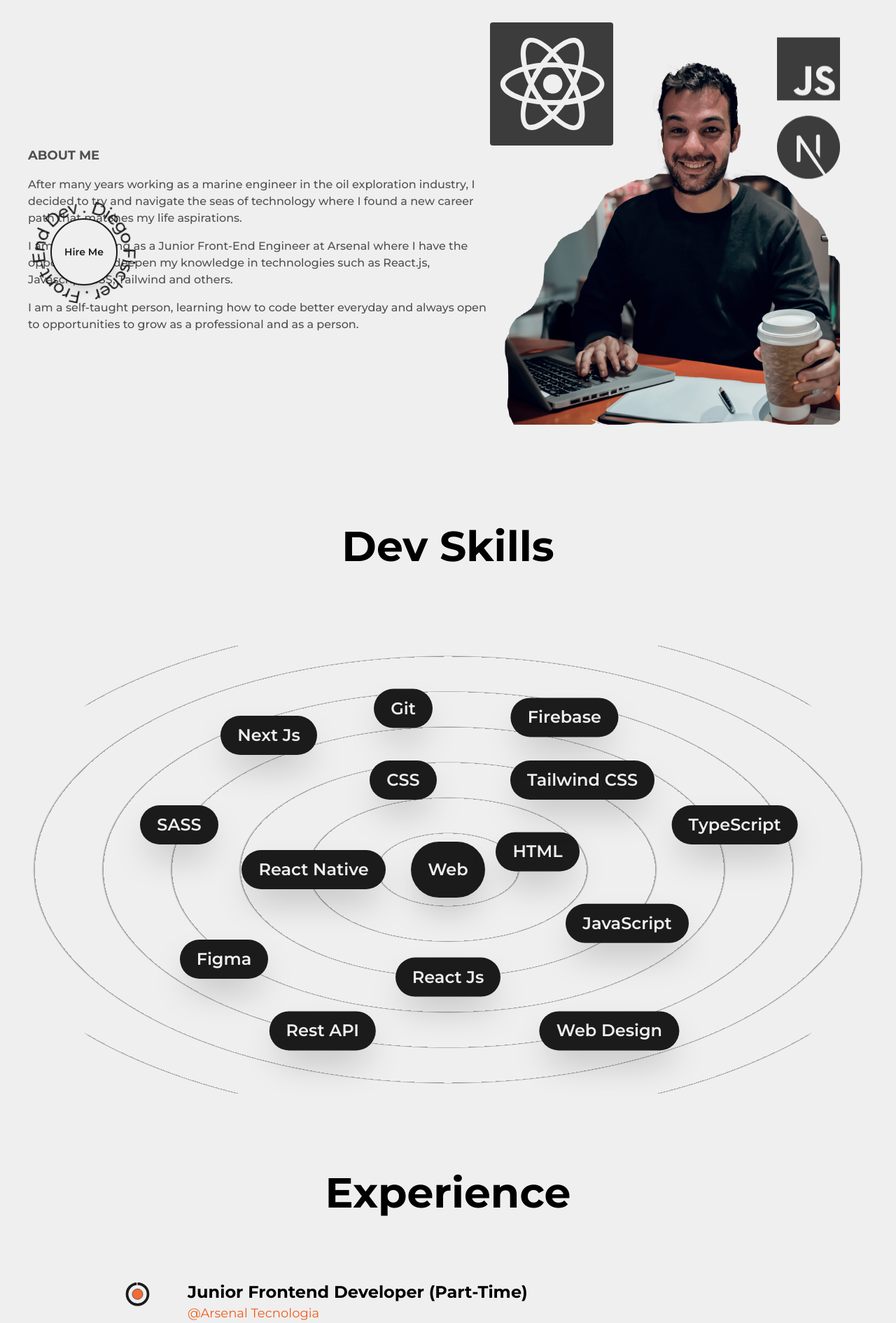
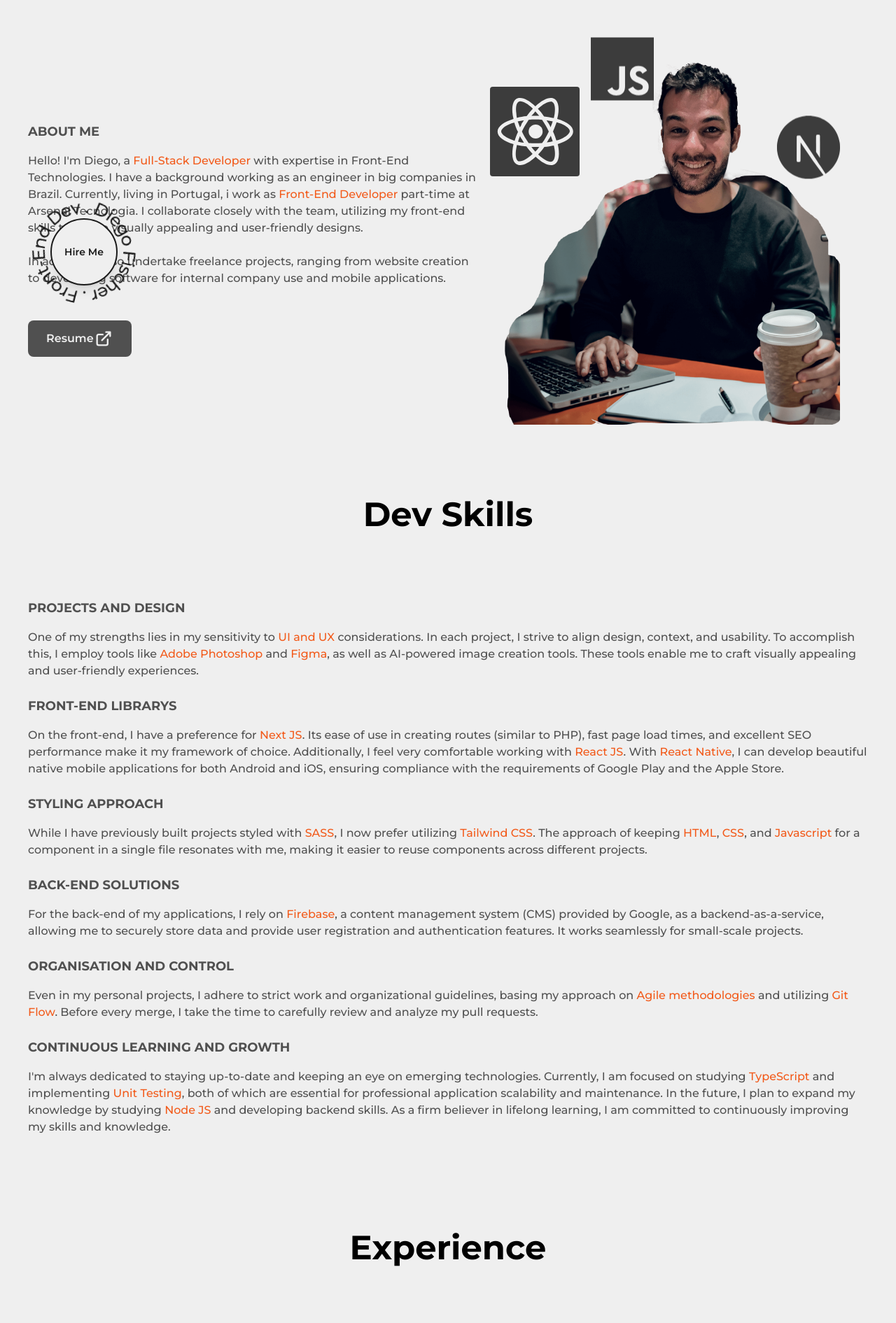
Before and after one commit to DiegoFischerDev/MyPotifolio-Next-Tailwind, a Next.js app: page /about in a window 1280 px wide. Shown: the part 320-2211 px from the top of the page at 70% size. Built offline with nearby package versions, Linux system fonts and the light colour scheme.

Commit message:
add copywrites

```diff
--- a/src/app/about/page.js
+++ b/src/app/about/page.js
@@ -6,7 +6,7 @@ import Skill from '@/components/Skill';
 import Experience from '@/components/Experience';
 import Education from '@/components/Education';
 import TransitionEffect from '@/components/TransitionEffect';
-import { JavascriptIcon, NextIcon, ReactIcon } from '@/components/Icons';
+import { JavascriptIcon, LinkArrow, NextIcon, ReactIcon } from '@/components/Icons';
 
 export const metadata = {
   title: 'About'
@@ -23,7 +23,7 @@ export default function about() {
       <AnimatedText text="Passion Fuels Purpose!" className="mt-20 mobile:mt-5 mb-32 pl-8 tablet:pl-0 desktop:mb-24 mobile:mb-16" />
 
 
-      <div className='flex items-center w-full max-w-[1200px] desktop:flex-col'>
+      <div className='flex items-center w-full max-w-[1200px] desktop:flex-col mb-10'>
 
         <div className='hidden desktop:inline grayscale-[30%] max-w-[500px] h-auto mr-10 desktop:mr-0 desktop:flex-col desktop:mb-10 relative'>
           <Image src={profileImg}
@@ -36,28 +36,28 @@ export default function about() {
 
           <div className='w-full flex items-center justify-between flex-wrap'>
             <NextIcon className="w-[18%] dark:fill-light fill-black/75 animate-pulseThree absolute top-44 left-0 -z-10" />
-            <div className='dark:bg-light bg-black/75 rounded animate-pulseTwo absolute top-0 left-0 -z-10'>
-              <ReactIcon className="w-44 dark:fill-dark fill-light " />
+            <div className='dark:bg-light bg-black/75 rounded animate-pulseTwo absolute top-0 left-10 -z-10'>
+              <ReactIcon className="w-28 dark:fill-dark fill-light " />
             </div>
-            <JavascriptIcon className="w-[28%] dark:fill-light fill-black/75 animate-pulseOne absolute top-0 right-0 -z-10" />
+            <JavascriptIcon className="w-[18%] dark:fill-light fill-black/75 animate-pulseOne absolute top-0 right-0 -z-10" />
 
           </div>
         </div>
 
 
-        <div className='w-full h-[100%] tablet:ml-0 flex flex-col items-start justify-center text-dark/75 dark:text-light/75 max-w-[900px]'>
+        <div className='w-full h-[100%] mr-5 tablet:mr-0 flex flex-col items-start justify-center text-dark/75 dark:text-light/75 max-w-[900px]'>
 
           <h2 className='mb-4 text-lg font-bold uppercase '>About me</h2>
 
-          <p className='font-medium'>
-            After many years working as a marine engineer in the oil exploration industry, I decided to try and navigate the seas of technology where I found a new career path that matches my life aspirations.
+          <p className='font-medium mb-6'>
+          Hello! I'm Diego, a <span className='text-primary dark:text-primaryDark'>Full-Stack Developer</span> with expertise in Front-End Technologies. I have a background working as an engineer in big companies in Brazil. Currently, living in Portugal, i work as <span className='text-primary dark:text-primaryDark'>Front-End Developer</span> part-time at Arsenal Tecnologia. I collaborate closely with the team, utilizing my front-end skills to create visually appealing and user-friendly designs.<br/><br/>In addition, I also undertake freelance projects, ranging from website creation to developing software for internal company use and mobile applications.
           </p>
-          <p className='font-medium my-4'>
-            I am now working as a Junior Front-End Engineer at Arsenal where I have the opportunity to deepen my knowledge in technologies such as React.js, Javascript, CSS, Tailwind and others.
-          </p>
-          <p className='font-medium'>
-            I am a self-taught person, learning how to code better everyday and always open to opportunities to grow as a professional and as a person.
-          </p>
+
+          <div className="self-start tablet:self-center">
+            <a href="/ResumeDiegoFischer.pdf" target={"_blank"} download={true}
+              className="flex mt-6 items-center bg-dark/75 text-light p-2.5 px-6 rounded-lg font-semibold border-2 border-solid border-transparent hover:bg-light/75 hover:text-dark hover:border-dark dark:bg-light/75 dark:text-dark dark:hover:bg-dark/75 dark:hover:text-light dark:hover:border-light">Resume <LinkArrow /></a>
+          </div>
+
         </div>
 
         <div className='desktop:hidden grayscale-[30%] max-w-[500px] h-auto mr-10 desktop:mr-0 desktop:flex-col desktop:mb-10 relative'>
@@ -70,18 +70,59 @@ export default function about() {
 
           <div className='w-full flex items-center justify-between flex-wrap'>
             <NextIcon className="w-[18%] dark:fill-light fill-black/75 animate-pulseOne absolute top-28 right-0 -z-10" />
-            <div className='dark:bg-light bg-black/75 rounded animate-pulseTwo absolute top-0 left-0 -z-10'>
-              <ReactIcon className="w-44 tablet:w-36 mobile:w-20 dark:fill-dark fill-light " />
+            <div className='dark:bg-light bg-black/75 rounded animate-pulseTwo absolute top-20 left-0 -z-10'>
+              <ReactIcon className="w-32 tablet:w-36 mobile:w-20 dark:fill-dark fill-light " />
             </div>
-            <JavascriptIcon className="w-[18%] dark:fill-light fill-black/75 animate-pulseThree absolute top-0 right-0 -z-10" />
+            <JavascriptIcon className="w-[18%] dark:fill-light fill-black/75 animate-pulseThree absolute top-0 left-36 -z-10" />
           </div>
         </div>
 
       </div>
 
+      <h2 className='mt-16 font-bold text-5xl desktop:text-5xl tablet:text-4xl mobile:text-3xl mb-24 tablet:mb-20 mobile:mb-14 w-full text-center'>Dev Skills</h2>
+
+      <div className='w-full max-w-[1200px] desktop:max-w-[900px] text-dark/75 dark:text-light/75'>
+
+        <h2 className='mb-4 text-lg font-bold uppercase '>Projects and design</h2>
+
+        <p className='font-medium mb-6'>
+          One of my strengths lies in my sensitivity to <span className='text-primary dark:text-primaryDark'>UI and UX</span> considerations. In each project, I strive to align design, context, and usability. To accomplish this, I employ tools like <span className='text-primary dark:text-primaryDark'>Adobe Photoshop</span> and <span className='text-primary dark:text-primaryDark'>Figma</span>, as well as AI-powered image creation tools. These tools enable me to craft visually appealing and user-friendly experiences.
+        </p>
+
+        <h2 className='mb-4 text-lg font-bold uppercase '>Front-End Librarys</h2>
+
+        <p className='font-medium mb-6'>
+          On the front-end, I have a preference for <span className='text-primary dark:text-primaryDark'>Next JS</span>. Its ease of use in creating routes (similar to PHP), fast page load times, and excellent SEO performance make it my framework of choice. Additionally, I feel very comfortable working with <span className='text-primary dark:text-primaryDark'>React JS</span>. With <span className='text-primary dark:text-primaryDark'>React Native</span>, I can develop beautiful native mobile applications for both Android and iOS, ensuring compliance with the requirements of Google Play and the Apple Store.
+        </p>
+
+        <h2 className='mb-4 text-lg font-bold uppercase '>Styling Approach</h2>
+
+        <p className='font-medium mb-6'>
+          While I have previously built projects styled with <span className='text-primary dark:text-primaryDark'>SASS</span>, I now prefer utilizing <span className='text-primary dark:text-primaryDark'>Tailwind CSS</span>. The approach of keeping <span className='text-primary dark:text-primaryDark'>HTML</span>, <span className='text-primary dark:text-primaryDark'>CSS</span>, and <span className='text-primary dark:text-primaryDark'>Javascript</span> for a component in a single file resonates with me, making it easier to reuse components across different projects.
+        </p>
+
+        <h2 className='mb-4 text-lg font-bold uppercase '>Back-End Solutions</h2>
+
+        <p className='font-medium mb-6'>
+          For the back-end of my applications, I rely on <span className='text-primary dark:text-primaryDark'>Firebase</span>, a content management system (CMS) provided by Google, as a backend-as-a-service, allowing me to securely store data and provide user registration and authentication features. It works seamlessly for small-scale projects.
+        </p>
+
+        <h2 className='mb-4 text-lg font-bold uppercase '>organisation and control</h2>
+
+        <p className='font-medium mb-6'>
+          Even in my personal projects, I adhere to strict work and organizational guidelines, basing my approach on <span className='text-primary dark:text-primaryDark'>Agile methodologies</span> and utilizing <span className='text-primary dark:text-primaryDark'>Git Flow</span>. Before every merge, I take the time to carefully review and analyze my pull requests.
+        </p>
+
+        <h2 className='mb-4 text-lg font-bold uppercase '>Continuous Learning and Growth</h2>
+
+        <p className='font-medium mb-6'>
+          I'm always dedicated to staying up-to-date and keeping an eye on emerging technologies. Currently, I am focused on studying <span className='text-primary dark:text-primaryDark'>TypeScript</span> and implementing <span className='text-primary dark:text-primaryDark'>Unit Testing</span>, both of which are essential for professional application scalability and maintenance. In the future, I plan to expand my knowledge by studying <span className='text-primary dark:text-primaryDark'>Node JS</span> and developing backend skills. As a firm believer in lifelong learning, I am committed to continuously improving my skills and knowledge.
+        </p>
+      </div>
 
 
-      <div className="w-full">
+
+      {/* <div className="w-full">
         <h2 className="font-bold text-6xl desktop:text-5xl tablet:text-4xl mobile:text-3xl mt-36 desktop:mt-20 tablet:mt-16 mb-28 tablet:mb-24 mobile:mb-20 w-full text-center">Dev Skills</h2>
         <div className="w-full h-[50vw] relative flex items-center rounded-full justify-center bg-circularLight dark:bg-circularDark desktop:bg-circularLightLg desktop:dark:bg-circularDarkLg tablet:bg-circularLightMd tablet:dark:bg-circularDarkMd mobile:bg-circularLightSm mobile:dark:bg-circularDarkSm">
 
@@ -102,7 +143,9 @@ export default function about() {
           <Skill name="Rest API" x="-14vw" y="18vw" />
 
         </div>
-      </div>
+      </div> */}
+
+
       <Experience />
       <Education />
     </main>
--- a/src/app/contact/page.js
+++ b/src/app/contact/page.js
@@ -21,6 +21,8 @@ export default function contact() {
 
       <ContactForm />
 
+      <h3 className="mt-10 max-w-[1000px] text-center">Thank you for visiting my portfolio page, and I look forward to connecting with you for exciting opportunities and collaborations. Feel free to reach out and explore how we can work together to bring innovative ideas to life.</h3>
+
       <div className="flex items-center w-full justify-center">
         <div className="flex items-center justify-center mt-10 w-[650px] mobile:w-fit mobile:flex-col mobile:items-start mobile:justify-between h-[50px] tablet:text-sm">
           <p className="mr-12"><span className="text-primary dark:text-primaryDark font-semibold mr-3">Fone:</span>+351 927 398 547</p>
--- a/src/app/page.js
+++ b/src/app/page.js
@@ -2,7 +2,6 @@ import Image from "next/image";
 import bgSectionHome from "../../public/images/bgSectionHome.png"
 import AnimatedText from "@/components/AnimatedText";
 import Link from "next/link";
-import { LinkArrow } from "@/components/Icons";
 import LightBulb from "@/components/LightBulb";
 import TransitionEffect from "@/components/TransitionEffect";
 
@@ -27,13 +26,24 @@ export default function Home() {
 
         <div className="w-1/2 flex flex-col items-center text-left tablet:w-full">
           <AnimatedText text="Turning Vision Into Reality With Code And Design." className="text-left tablet:hidden" />
-          <p className="my-4 mr-6 text-base font-medium relative">
-            As a skilled front-end developer, I am dedicated to turning ideas into innovative web applications.
-            Explore my latest projects showcasing my expertise in React.js and web development.
+          <p className="my-6 mr-6 text-base font-medium">
+            Welcome to my personal portfolio page! I'm a full-stack developer with a passion for creating testable and scalable applications from end-to-end.<br/><br/>
+            Explore my latest projects showcasing my expertise in web development.
           </p>
-          <div className="self-start mt-2 tablet:self-center">
-            <a href="/ResumeDiegoFischer.pdf" target={"_blank"} download={true}
-              className="flex mb-4 items-center bg-dark text-light p-2.5 px-6 rounded-lg font-semibold border-2 border-solid border-transparent hover:bg-light hover:text-dark hover:border-dark dark:bg-light dark:text-dark dark:hover:bg-dark dark:hover:text-light dark:hover:border-light">Resume <LinkArrow /></a>
+          <div className="flex w-full items-center justify-start">
+            <div className="self-start tablet:self-center">
+              <Link href="/about"
+                className="flex mb-4 items-center bg-dark text-light p-2.5 px-6 tablet:px-4 mobile:px-2 tablet:text-base mobile:text-base rounded-lg font-semibold border-2 border-solid border-transparent hover:bg-light hover:text-dark hover:border-dark dark:bg-light dark:text-dark dark:hover:bg-dark dark:hover:text-light dark:hover:border-light">ABOUT</Link>
+            </div>
+            <div className="self-start mx-4 tablet:self-center">
+              <a href="/projects"
+                className="flex mb-4 items-center bg-dark text-light p-2.5 px-6 tablet:px-4 mobile:px-2 tablet:text-base mobile:text-base rounded-lg font-semibold border-2 border-solid border-transparent hover:bg-light hover:text-dark hover:border-dark dark:bg-light dark:text-dark dark:hover:bg-dark dark:hover:text-light dark:hover:border-light">PROJECTS</a>
+            </div>
+            <div className="self-start tablet:self-center">
+              <a href="/contact"
+                className="flex mb-4 items-center bg-dark text-light p-2.5 px-6 tablet:px-4 mobile:px-2 tablet:text-base mobile:text-base rounded-lg font-semibold border-2 border-solid border-transparent hover:bg-light hover:text-dark hover:border-dark dark:bg-light dark:text-dark dark:hover:bg-dark dark:hover:text-light dark:hover:border-light">CONTACT</a>
+            </div>
+
           </div>
         </div>
 
--- a/src/components/Education.js
+++ b/src/components/Education.js
@@ -5,12 +5,12 @@ import ExperienceLine from './ExperienceLine';
 
 export default function Education() {
   return (
-    <div className='mb-28 w-full'>
-      <h2 className='font-bold text-6xl desktop:text-5xl tablet:text-4xl mobile:text-3xl mb-24 tablet:mb-16 w-full text-center'>
+    <div className='w-full max-w-[1200px] mb-28'>
+      <h2 className='font-bold text-5xl desktop:text-5xl tablet:text-4xl mobile:text-3xl mb-24 tablet:mb-20 mobile:mb-14 w-full text-center'>
         Education
       </h2>
 
-      <div className='w-[75%] tablet:w-[90%] mobile:w-full mx-auto relative -translate-x-4'>
+      <div className=' text-dark/75 dark:text-light/75 mx-auto relative -translate-x-4'>
 
         <ExperienceLine />
         <ul className='w-full flex flex-col items-end justify-between ml-4 tablet:ml-6'>
--- a/src/components/Experience.js
+++ b/src/components/Experience.js
@@ -4,20 +4,27 @@ import ExperienceLine from './ExperienceLine';
 
 export default function Experience() {
   return (
-    <div className='my-28 tablet:my-24 mobile:my-20'>
-      <h2 className='font-bold text-6xl desktop:text-5xl tablet:text-4xl mobile:text-3xl mb-24 tablet:mb-20 mobile:mb-14 w-full text-center'>
+    <div className='w-full max-w-[1200px] my-28 tablet:my-24 mobile:my-20'>
+      <h2 className='font-bold text-5xl desktop:text-5xl tablet:text-4xl mobile:text-3xl mb-24 tablet:mb-20 mobile:mb-14 w-full text-center'>
         Experience
       </h2>
 
-      <div className='w-[75%] tablet:w-[90%] mobile:w-full mx-auto relative -translate-x-4'>
+      <div className=' text-dark/75 dark:text-light/75 mx-auto relative -translate-x-4'>
 
         <ExperienceLine />
         <ul className='w-full flex flex-col items-start justify-between ml-4 tablet:ml-6'>
           <ExperienceDetails
+            position="Full-Stack Developer"
+            company="Freelancer"
+            time="2023"
+            address="Remote"
+            work="As a freelancer, i am having the opportunity to work on a variety of exciting projects, collaborating with clients from around the world, to deliver high-quality web development solutions."
+          />
+          <ExperienceDetails
             position="Junior Frontend Developer (Part-time)"
             company="Arsenal Tecnologia"
             time="2022 - 2023"
-            address="Évora, Portugal · On-site"
+            address="Portugal · On-site"
             work="Arsenal is a software development company that operates in Brazil and Portugal. As a junior front-end developer, I contribute to the development of Evo, an application designed specifically for doctors to streamline patient visits. In my role, I focus on building the user interface and user experience for the new version of Evo. By utilizing my front-end development skills, I work closely with the team to create visually appealing and user-friendly designs."
           />
           <ExperienceDetails
--- a/src/components/LightBulb.js
+++ b/src/components/LightBulb.js
@@ -9,7 +9,7 @@ export default function LightBulb() {
       <Image
         src={lightBulb}
         alt="Bulb"
-        className={`h-auto w-1/12 min-w-[60px] grayscale group-hover:grayscale-0 hover:grayscale-0 absolute -z-50 bottom-10 right-20 desktop:bottom-0 tablet:hidden`}
+        className={`h-auto w-1/12 min-w-[60px] grayscale group-hover:grayscale-0 hover:grayscale-0 absolute -z-50 bottom-10 right-20 desktop:bottom-0 desktop:hidden`}
       />
   );
 }
--- a/src/components/MyFooter.js
+++ b/src/components/MyFooter.js
@@ -5,10 +5,7 @@ import { WhatsappIcon, GithubIcon, LinkedInIcon, InstagramIcon, InstagramIconTwo
 export default function MyFooter() {
   return (
     <footer className="w-full h-24 border-t-2 border-solid border-dark dark:border-light font-medium text-sm flex items-center justify-center flex-col">
-      <p>{new Date().getFullYear()} &copy; All Rights Reserved</p>
-      <div className="flex items-center">
-        Built With <span className="text-primary dark:text-primaryDark text-2xl tablet:text-lg px-1">&#9825;</span> by DiegoFischer.Dev
-      </div>
+      <p>{new Date().getFullYear()} &copy; DiegoFischer.Dev</p>
       <HireMe />
     </footer>
   );
```
